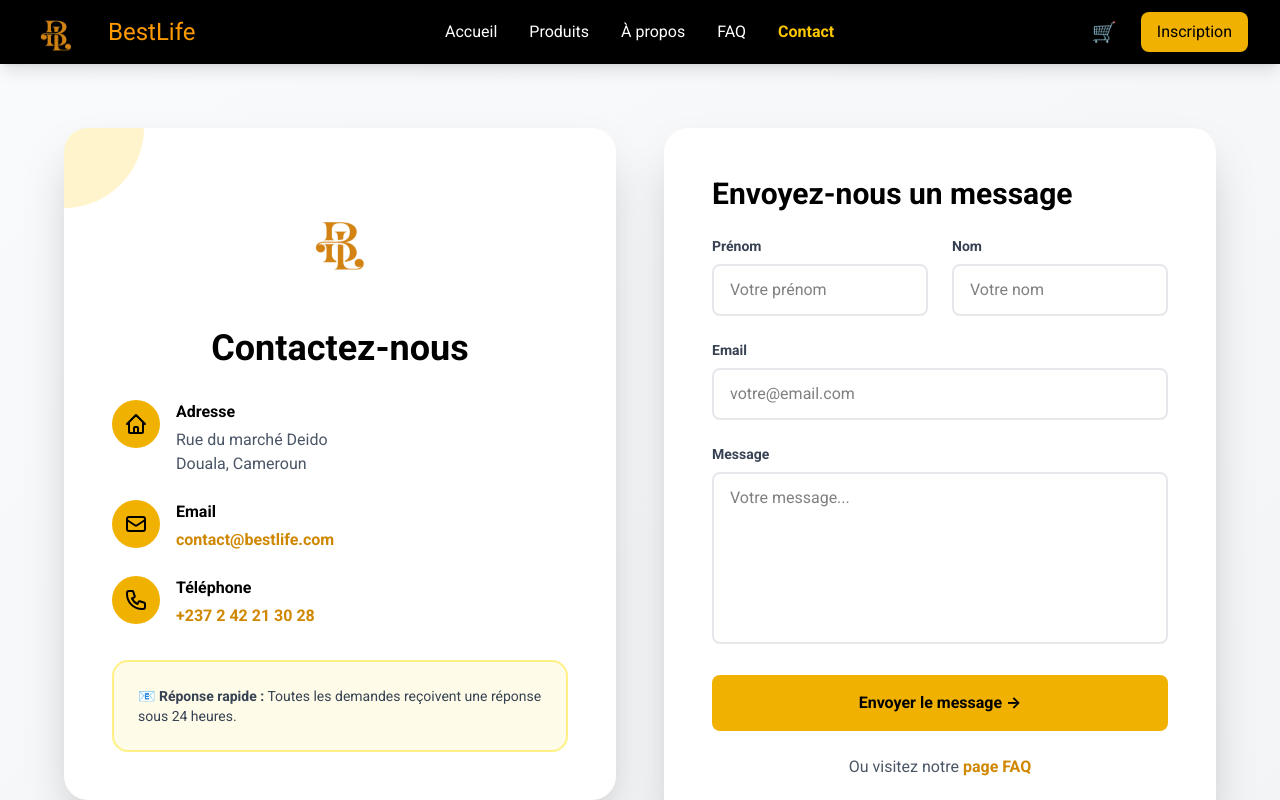
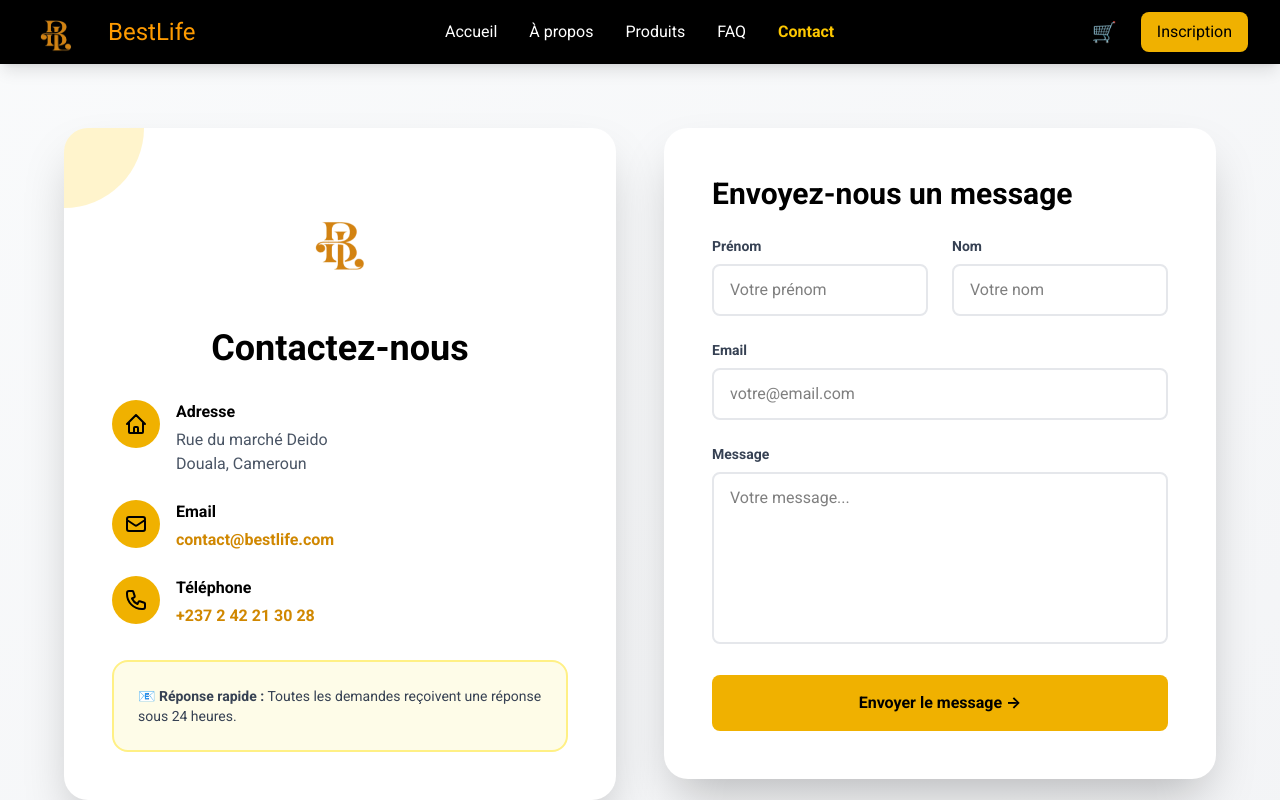
Before and after one commit to aboh505/BestLife, a Next.js app: page /contact in a window 1280 px wide. Shown: the top 800 px of the page. Built offline with nearby package versions, Linux system fonts and the light colour scheme.

Commit message:
third commit

```diff
--- a/src/app/contact/page.jsx
+++ b/src/app/contact/page.jsx
@@ -112,9 +112,7 @@ export default function ContactPage() {
                   Envoyer le message →
                 </button>
               </form>
-              <div className="mt-6 text-center">
-                <p className="text-gray-600">Ou visitez notre <Link href="/faq" className="text-yellow-600 hover:text-yellow-700 font-bold">page FAQ</Link></p>
-              </div>
+
             </div>
           </div>
         </div>
--- a/src/app/produits/[id]/page.jsx
+++ b/src/app/produits/[id]/page.jsx
@@ -112,7 +112,7 @@ export default function DetailProduitPage() {
               <div className="border-t pt-6">
                 <button onClick={handleAjouterPanier} disabled={produit.stock === 0}
                   className="w-full bg-yellow-500 hover:bg-yellow-600 disabled:bg-gray-400 text-black font-bold py-4 rounded-lg transition transform hover:scale-105 mb-4">
-                  {produit.stock > 0 ? '🛒 Ajouter au panier' : 'Rupture de stock'}
+                  {produit.stock > 0 ? ' Ajouter au panier' : 'Rupture de stock'}
                 </button>
                 {message && (
                   <div className="mt-4 bg-green-50 border-l-4 border-green-500 text-green-700 px-4 py-3 rounded font-semibold">{message}</div>
--- a/src/components/Navbar.jsx
+++ b/src/components/Navbar.jsx
@@ -44,17 +44,18 @@ export default function Navbar() {
               Accueil
             </Link>
             <Link
+              href="/about"
+              className={`text-white hover:text-yellow-400 transition ${pathname === '/about' ? 'text-yellow-400 font-semibold' : ''}`}
+            >
+              À propos
+            </Link>
+            <Link
               href="/produits"
               className={`text-white hover:text-yellow-400 transition ${pathname === '/produits' ? 'text-yellow-400 font-semibold' : ''}`}
             >
               Produits
             </Link>
-            <Link
-              href="/about"
-              className={`text-white hover:text-yellow-400 transition ${pathname === '/about' ? 'text-yellow-400 font-semibold' : ''}`}
-            >
-              À propos
-            </Link>
+
             <Link
               href="/faq"
               className={`text-white hover:text-yellow-400 transition ${pathname === '/faq' ? 'text-yellow-400 font-semibold' : ''}`}
```
